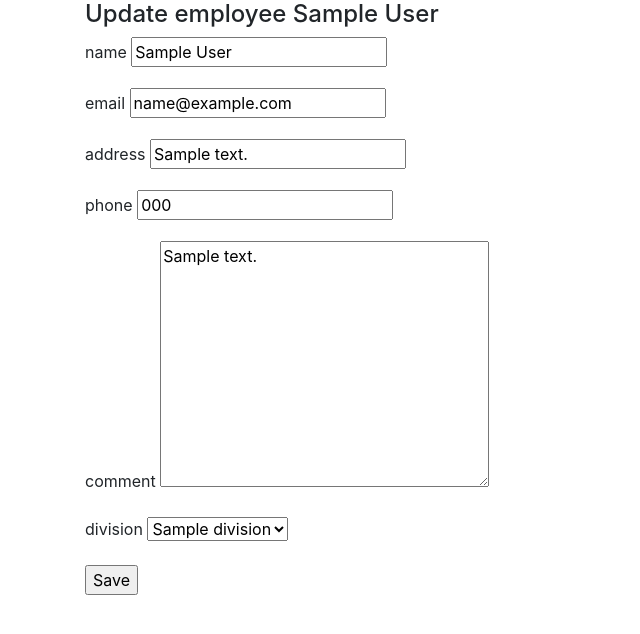
After one commit to Yurlik/WebCoder_testTask, a PHP site: page /employee/updateemployee/1 in a window 1280 px wide. The commit adds this page. Shown: the top 634 px of the page, without its empty margins (0-640 px from the left). Run offline with PHP 8.4, Linux system fonts and the light colour scheme; tables that the repository leaves empty or names only in its code hold one stand-in row (values such as "Sample post").

Commit message:
add update + delete methods to employee + views

```diff
--- a/application/config/routes.php
+++ b/application/config/routes.php
@@ -3,8 +3,8 @@
 return [
 
     '' => [
-        'controller' => 'test',
-        'action' => 'test',
+        'controller' => 'employee',
+        'action' => 'showall',
     ],
 
     'test/test' => [
--- a/application/controllers/EmployeeController.php
+++ b/application/controllers/EmployeeController.php
@@ -52,4 +52,45 @@ class EmployeeController extends Controller
 
         $this->view->render('Worker', $vars);
     }
+
+    public function actionUpdateEmployee($params){
+
+        if($_POST){
+            $result = $this->model->updateEmployee($params);
+            $result = $this->model->getById($params);
+            $this->view->path = 'employee/show';
+            $vars = [
+                'employ' => $result
+            ];
+
+            $this->view->render('Update Employee', $vars);
+        }else{
+            $divisions = Division::getAll();
+            $result = $this->model->getById($params);
+            $vars = [
+                'employ' => $result,
+                'divisions' => $divisions,
+            ];
+
+            $this->view->render('Update Employee', $vars);
+        }
+
+
+    }
+
+
+    public function actionDeleteEmployee($params){
+
+        $result = $this->model->deleteEmployee($params);
+        //$result = $this->model->getById($params);
+        $result = $this->model->getAll();
+        $this->view->path = 'employee/showall';
+
+        $vars = [
+            'employ' => $result
+        ];
+
+        $this->view->render('Employee', $vars);
+    }
+
 }
--- a/application/models/Employee.php
+++ b/application/models/Employee.php
@@ -34,9 +34,28 @@ class Employee extends Model
     }
 
     public function getById($vars){
-        $result = Db::qquery('SELECT * FROM employee WHERE id='.$vars[0]);
+
+        $result = Db::qquery('SELECT employee.id, employee.name, employee.address, employee.email, employee.phone, employee.comment, division.name AS division_name FROM employee INNER JOIN division ON employee.div_id = division.id WHERE employee.id='.$vars[0]);
 
         return $result;
     }
 
+    public function updateEmployee($vars){
+        if(!empty($_POST)) {
+
+            $params = $_POST;
+            $result = Db::qquery('UPDATE employee SET name=:name, email=:email, address=:address, phone=:phone, comment=:comment, div_id=:div_id WHERE id='.$vars[0], $params);
+            if($result){
+                return true;
+            }else{
+                return false;
+            }
+        }
+    }
+
+    public function deleteEmployee($vars){
+        $query = Db::qquery('DELETE FROM employee WHERE id='.$vars[0]);
+    }
+
+
 }
--- /dev/null
+++ b/application/views/employee/updateemployee.php
@@ -0,0 +1,60 @@
+<?php
+/**
+ * Created by PhpStorm.
+ * User: yuser
+ * Date: 13.09.2021
+ * Time: 21:19
+ */
+
+//var_dump($employ);
+$worker = $employ[0];
+?>
+
+<div class="row">
+    <div class="col-lg center"><h4>Update employee <?=$worker['name']?></h4></div>
+</div>
+<div class="row">
+    <div class="col-lg">
+        <form class="form" action="" method="post" enctype="multipart/form-data">
+
+            <div class="form-group">
+                <label for="name">name</label>
+                <input type="text" name="name" id="name" value="<?=$worker['name']?>">
+            </div>
+            <div class="form-group">
+                <label for="email">email</label>
+                <input type="text" name="email" id="email" value="<?=$worker['email']?>">
+            </div>
+            <div class="form-group">
+                <label for="address">address</label>
+                <input type="text" name="address" id="address" value="<?=$worker['address']?>">
+            </div>
+            <div class="form-group">
+                <label for="phone">phone</label>
+                <input type="text" name="phone" id="phone" value="<?=$worker['phone']?>">
+            </div>
+            <div class="form-group">
+                <label for="comment">comment</label>
+                <textarea name="comment" id="comment" cols="30" rows="10"><?=$worker['comment']?></textarea>
+            </div>
+            <div class="form-group">
+                <label for="div_id">division</label>
+                <select name="div_id" id="div_id">
+                    <?php
+                    foreach ($divisions as $division){
+                        if($worker['division_name'] == $division['name']){
+                            echo '<option selected value='.$division['id'].'>'.$division['name'].'</option>';
+                        }else{
+                            echo '<option value='.$division['id'].'>'.$division['name'].'</option>';
+                        }
+                    }
+                    ?>
+                </select>
+            </div>
+
+            <input type="submit" value="Save">
+
+        </form>
+
+    </div>
+</div>
```
Also changed, not shown: application/views/employee/show.php (+26 -1 lines).
